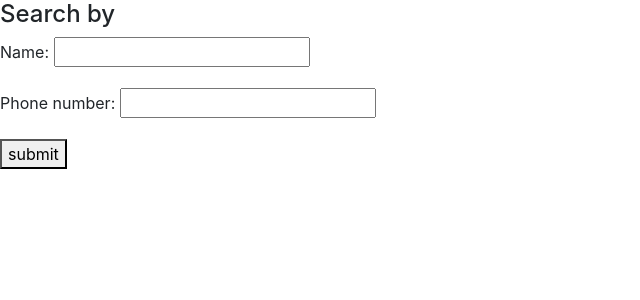
After one commit to Yona-Dav/Phone_proj, a Django app: page /search/ in a window 1280 px wide. The commit adds this page. Shown: the top 300 px of the page, without its empty margins (0-640 px from the left). Run offline with Django 3.2, Linux system fonts and the light colour scheme; some libraries are stand-ins or nearby versions.

Commit message:
add search form

```diff
--- /dev/null
+++ b/info/forms.py
@@ -0,0 +1,20 @@
+from django import forms
+from phonenumber_field.formfields import PhoneNumberField
+
+
+class PhoneForm(forms.Form):
+    name = forms.CharField(max_length=40, required=False)
+    phone_number = PhoneNumberField(max_length=25,required=False,region="IL")
+
+    def clean(self):
+        cleaned_data = super(PhoneForm, self).clean()
+
+        name = cleaned_data.get("name")
+        phone_number = cleaned_data.get("phone_number")
+
+        if name and phone_number:  # both were entered
+            raise forms.ValidationError("Enter only one of name or phone number")
+        elif not name and not phone_number:  # neither were entered
+            raise forms.ValidationError("You must enter a name or a phone number")
+
+        return cleaned_data
--- a/info/templates/name.html
+++ b/info/templates/name.html
@@ -10,6 +10,7 @@
         <p class="card-text">{{pers_name.address}}</p>
       </div>
     </div>
+<a href="{% url 'search' %}" class="btn btn-primary">Search for another person</a>
 {%else%}
 <p>Nobody found with this name </p>
 {% endif %}
--- a/info/templates/phonenum.html
+++ b/info/templates/phonenum.html
@@ -10,6 +10,7 @@
         <p class="card-text">{{phone_number.address}}</p>
       </div>
     </div>
+<a href="{% url 'search' %}" class="btn btn-primary">Search for another person</a>
 {% else %}
     Nobody found with this phone number
 {% endif %}
--- /dev/null
+++ b/info/templates/search.html
@@ -0,0 +1,17 @@
+{% extends 'base.html' %}
+{% block title %}Search{% endblock %}
+{% block content %}
+
+<h4>Search by</h4>
+<form method="post">
+    {% csrf_token %}
+
+    {{ form.as_p }}
+
+
+    <button>submit</button>
+</form>
+
+
+
+{% endblock %}
--- a/info/urls.py
+++ b/info/urls.py
@@ -2,6 +2,7 @@ from django.urls import path
 from . import views
 
 urlpatterns = [
-    path('name/<slug:n_name>/', views.person_name),
-    path('phone/<slug:phone_num>/', views.phonenumber),
+    path('name/<slug:n_name>/', views.person_name, name='name'),
+    path('phone/<slug:phone_num>/', views.phonenumber, name='phone'),
+    path('search/', views.search_form, name='search')
 ]
--- a/info/views.py
+++ b/info/views.py
@@ -1,5 +1,6 @@
-from django.shortcuts import render
+from django.shortcuts import render, redirect
 from .models import Phone
+from .forms import PhoneForm
 
 # Create your views here.
 
@@ -16,3 +17,18 @@ def person_name(request,n_name):
     except Phone.DoesNotExist:
         p_name = None
     return render(request, 'name.html', {'pers_name': p_name})
+
+def search_form(request):
+    if request.method == 'POST':
+        form = PhoneForm(request.POST)
+        if form.is_valid():
+            name = request.POST.get('name')
+            phone_number = request.POST.get('phone_number')
+            if len(name) != 0:
+                return redirect('name', name)
+            else:
+                return redirect('phone', phone_number)
+
+    else:
+        form = PhoneForm()
+    return render(request, 'search.html',{'form':form})
--- a/phone/urls.py
+++ b/phone/urls.py
@@ -18,5 +18,5 @@ from django.urls import path, include
 
 urlpatterns = [
     path('admin/', admin.site.urls),
-    path('persons/', include('info.urls')),
+    path('', include('info.urls')),
 ]
```
